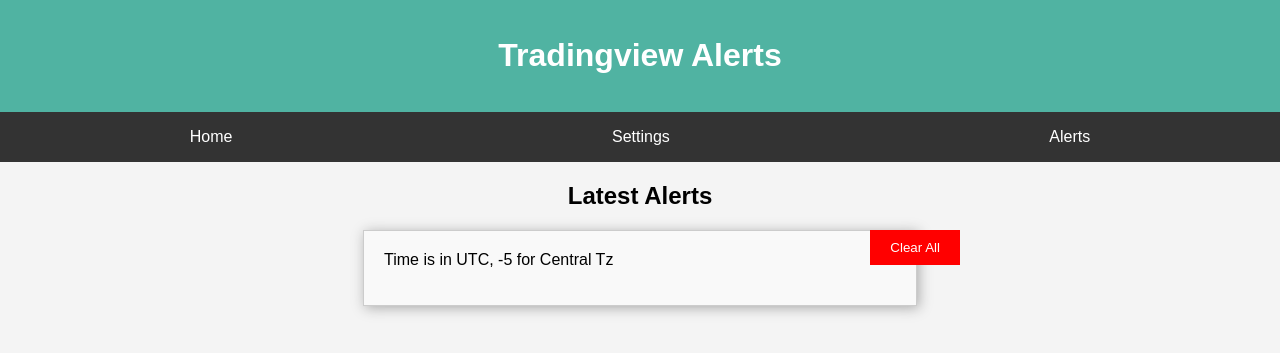
After one commit to spoon2eric/tvalerts, a Flask app: page /alerts in a window 1280 px wide. The commit adds this page. Shown: the top 353 px of the page. Run offline with Flask 3, Linux system fonts and the light colour scheme; data that the repository does not hold is empty; some libraries are stand-ins or nearby versions.

Commit message:
Added Alerts

```diff
--- a/main.py
+++ b/main.py
@@ -1,3 +1,4 @@
+from datetime import datetime, timedelta
 import sqlite3
 import os
 import logging
@@ -32,21 +33,6 @@
 def handle_disconnect():
     print("Client Disconnected")
 
-#def setup_database():
-#    print("Setting up database...")
-#    try:
-#        conn = sqlite3.connect(DATABASE)
-#        cursor = conn.cursor()
-#        with open('schema.sql', 'r') as f:
-#            cursor.executescript(f.read())
-#        conn.commit()
-#        print("Database setup completed successfully.")
-#    except Exception as e:
-#        print(f"Error setting up database: {e}")
-#    finally:
-#        if conn:
-#            conn.close()
-
 def setup_database():
     logging.info("Setting up database...")
     try:
@@ -61,6 +47,50 @@
     finally:
         if conn:
             conn.close()
+
+@socketio.on('new_alert')
+def handle_new_alert(data):
+    message = data.get('message')
+
+    # Adjusted time
+    adjusted_time = datetime.utcnow() - timedelta(hours=5)
+    timestamp = adjusted_time.strftime('%Y-%m-%d %H:%M:%S')
+
+    # Connect to the database
+    conn = sqlite3.connect(DATABASE)
+    cursor = conn.cursor()
+
+    try:
+        # Insert the new alert into the alerts table
+        cursor.execute('INSERT INTO alerts (message, timestamp) VALUES (?, ?)', (message, timestamp))
+        conn.commit()
+
+        # Emit the alert to all connected clients
+        socketio.emit('new_alert', {'timestamp': datetime.now().strftime('%m/%d %H:%M'),
+                            'message': formatted_message})
+
+
+    except sqlite3.Error as e:
+        print("Database error:", e)
+    finally:
+        if conn:
+            conn.close()
+
+@app.route('/alerts')
+def alerts():
+    conn = sqlite3.connect(DATABASE)
+    cursor = conn.cursor()
+    cursor.execute("SELECT * FROM alerts ORDER BY id DESC")
+    raw_alerts = cursor.fetchall()
+    conn.close()
+
+    # Format the datetime strings for display
+    formatted_alerts = []
+    for alert in raw_alerts:
+        adjusted_date = datetime.strptime(alert[4], '%Y-%m-%d %H:%M:%S').strftime('%m/%d %H:%M')
+        formatted_alerts.append((alert[0], adjusted_date, alert[1], alert[2], alert[3]))
+
+    return render_template('alerts.html', alerts=formatted_alerts)
 
 @app.route("/")
 def index():
@@ -218,6 +248,19 @@
 
     return render_template('settings.html', tickers=tickers, plans=plans)
 
+@app.route("/clear_alerts", methods=["POST"])
+def clear_alerts():
+    conn = sqlite3.connect(DATABASE)
+    cursor = conn.cursor()
+
+    cursor.execute('DELETE FROM alerts')
+    conn.commit()
+
+    conn.close()
+
+    return jsonify(status='success')
+
+
 @app.route("/get_data", methods=["GET"])
 def get_data():
     conn = sqlite3.connect(DATABASE)
@@ -286,6 +329,17 @@
             return jsonify(error="Invalid data received"), 400
 
         cursor = conn.cursor()
+
+        cursor.execute('INSERT INTO alerts (ticker, plan, stage) VALUES (?, ?, ?)',
+                    (ticker_name, plan_name, stage_description))
+        conn.commit()
+
+        # Formulate a message for the clients
+        formatted_message = f"Ticker: {ticker_name}, Plan: {plan_name}, Stage: {stage_description}"
+
+        # Emit the alert to all connected clients
+        socketio.emit('new_alert', {'timestamp': datetime.now().strftime('%m/%d %H:%M'),
+                            'message': formatted_message})
 
         # Validate ticker, plan, and stage
         cursor.execute("SELECT id FROM tickers WHERE name = ?", (ticker_name,))
@@ -387,4 +441,4 @@
 setup_database()
 
 if __name__ == "__main__":
-    socketio.run(app, host='0.0.0.0', debug=True, port=5000)
+    socketio.run(app, host='0.0.0.0', debug=False, port=5000)
--- a/schema.sql
+++ b/schema.sql
@@ -44,5 +44,15 @@
     FOREIGN KEY (plan_id) REFERENCES plans (id)
 );
 
+CREATE TABLE IF NOT EXISTS alerts (
+    id INTEGER PRIMARY KEY AUTOINCREMENT,
+    ticker TEXT NOT NULL,
+    plan TEXT NOT NULL,
+    stage TEXT NOT NULL,
+    timestamp TEXT DEFAULT CURRENT_TIMESTAMP
+);
+
+
+
 -- Insert initial data
 INSERT OR IGNORE INTO tickers (name) VALUES ('ETHUSD'), ('BTCUSD'), ('LINKUSD'), ('MASKUSD'), ('PEPEUSD'), ('AVAXUSD'), ('FTMUSD'), ('AGIXUSD');
--- /dev/null
+++ b/templates/alerts.html
@@ -0,0 +1,125 @@
+<!DOCTYPE html>
+<html lang="en">
+<head>
+    <meta charset="UTF-8">
+    <title>Tradingview Alerts</title>
+    <style>
+        body {
+            font-family: 'Arial', sans-serif;
+            background-color: #f4f4f4;
+            margin: 0;
+            padding: 0;
+        }
+
+        h2 {
+            text-align: center;
+        }
+
+        .container {
+            width: 50%;
+            margin: auto;
+        }
+
+        header {
+            background: #50b3a2;
+            color: #ffffff;
+            text-align: center;
+            padding: 1em;
+        }
+
+        nav {
+            display: flex;
+            justify-content: space-around;
+            background: #333;
+        }
+
+        nav a {
+            color: white;
+            text-decoration: none;
+            text-align: center;
+            padding: 1em;
+        }
+
+        .boxed-section {
+            width: 80%;
+            max-width: 600px;
+            padding: 20px;
+            margin: 20px auto;
+            border: 1px solid #ccc;
+            box-shadow: 2px 2px 12px #aaa;
+            background-color: #f9f9f9;
+        }
+
+        .clear-all {
+            background-color: red;
+            color: white;
+            padding: 10px 20px;
+            border: none;
+            cursor: pointer;
+            float: right;
+            margin-bottom: 20px; /* Add this line */
+        }
+
+
+        @media(max-width: 768px) {
+            .container {
+                width: 95%;
+            }
+        }
+
+        ul {
+            list-style-type: none;
+            padding: 0;
+        }
+
+        li {
+            padding: 10px;
+            border: 1px solid #ddd;
+            margin: 5px 0;
+            background-color: #fff;
+        }
+    </style>
+</head>
+<body>
+    <header>
+        <h1>Tradingview Alerts</h1>
+    </header>
+    <nav>
+        <a href="{{ url_for('index') }}">Home</a>
+        <a href="{{ url_for('settings') }}">Settings</a>
+        <a href="{{ url_for('alerts') }}">Alerts</a>
+    </nav>
+    <div class="container">
+        <h2>Latest Alerts</h2>
+        <button id="clearAll" class="clear-all">Clear All</button>
+        <div class="boxed-section">
+            <label>Time is in UTC, -5 for Central Tz</label>
+            <ul id="alerts-list">
+                {% for alert in alerts %}
+                <li><strong>{{ alert[1] }}</strong>
+                    - <strong>Ticker: </strong>{{ alert[2] }}, <strong>Plan: </strong>{{ alert[3] }}, <strong>Stage: </strong>{{ alert[4] }}</li>
+                {% endfor %}
+            </ul>
+        </div>
+    </div>
+    <script src="https://cdnjs.cloudflare.com/ajax/libs/socket.io/4.0.1/socket.io.js"></script>
+    <script>
+        const socket = io();
+        socket.on('new_alert', function(data) {
+            const newAlert = document.createElement('li');
+            newAlert.innerHTML = `<strong>${data.timestamp}</strong>: Ticker: ${data.ticker}, Plan: ${data.plan}, Stage: ${data.stage}`;
+            document.getElementById('alerts-list').prepend(newAlert);
+        });
+
+        document.getElementById('clearAll').addEventListener('click', function() {
+            fetch('/clear_alerts', {
+                method: 'POST'
+            }).then(response => response.json()).then(data => {
+                if (data.status === 'success') {
+                    document.getElementById('alerts-list').innerHTML = '';
+                }
+            });
+        });
+    </script>
+</body>
+</html>
--- a/templates/index.html
+++ b/templates/index.html
@@ -104,6 +104,7 @@
     <nav>
         <a href="{{ url_for('index') }}">Home</a>
         <a href="{{ url_for('settings') }}">Settings</a>
+        <a href="{{ url_for('alerts') }}">Alerts</a>
     </nav>
     <div class="boxed-section">
         {% for ticker, plans in data.items() %}
```
Also changed, not shown: templates/settings.html (+17 -5 lines).
